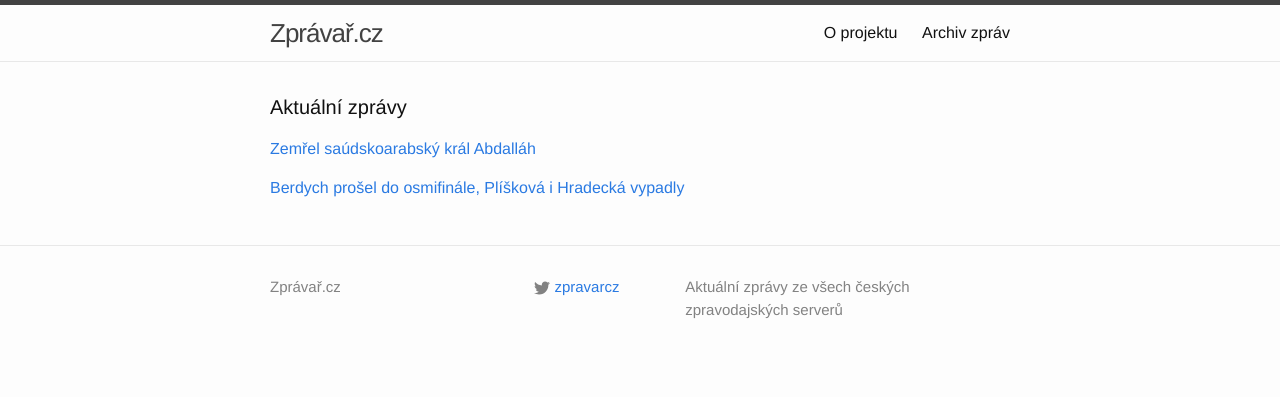
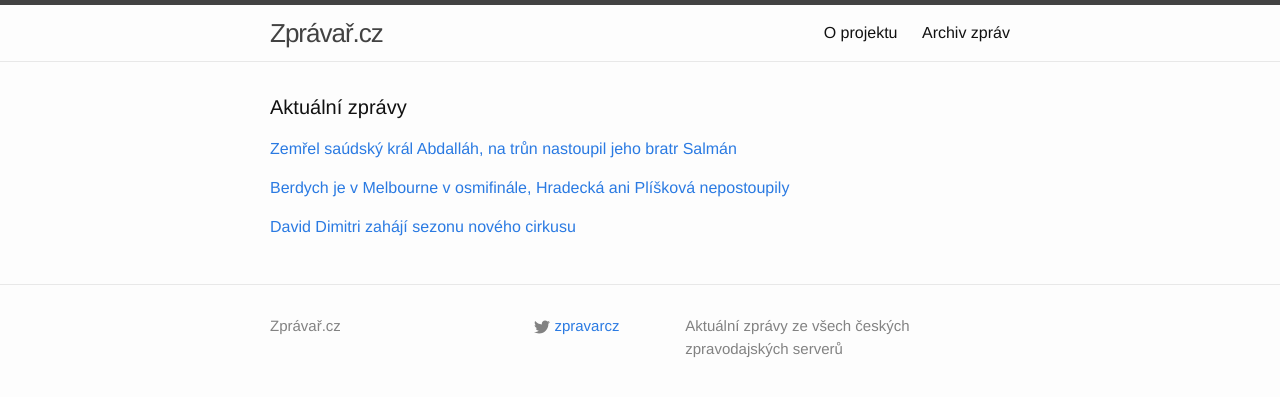
Before and after one commit to adliska/zpravar, a Jekyll site: the page built from index.html, in a window 1280 px wide. Shown: the top 397 px of the page. Built offline with Jekyll 4.4.1, drawn with Linux system fonts in a browser that asks for light colours.

Commit message:
zpravar news update

```diff
--- a/index.html
+++ b/index.html
@@ -5,9 +5,13 @@
 <div class="home">
     <h1 class="page-heading">Aktuální zprávy</h1>
 
-<p><a href="javascript:;" onclick="toggle_visibility('zpravy0')">Zemřel saúdskoarabský král Abdalláh</a></p>
+<p><a href="javascript:;" onclick="toggle_visibility('zpravy0')">Zemřel saúdský král Abdalláh, na trůn nastoupil jeho bratr Salmán</a></p>
 <div id="zpravy0" style="display:none">
 <ul>
+<li><a href=http://www.ceskatelevize.cz/ct24/svet/299170-zemrel-saudsky-kral-abdallah-na-trun-nastoupil-jeho-bratr-salman/>Zemřel saúdský král Abdalláh, na trůn nastoupil jeho bratr Salmán - www.ceskatelevize.cz</a></li>
+<li><a href=http://www.ceskatelevize.cz/ct24/svet/299170-saudsky-kral-abdallah-zemrel-na-trun-nastoupil-jeho-bratr-salman/>Saúdský král Abdalláh zemřel, na trůn nastoupil jeho bratr Salmán - www.ceskatelevize.cz</a></li>
+<li><a href=http://zahranicni.ihned.cz/c1-63426160-zemrel-saudsky-kral-abdallah-byl-spojencem-zapadu-v-boji-proti-al-kaide>Zemřel saúdský král Abdalláh. Byl spojencem Západu v boji proti Al-Káidě - zahranicni.ihned.cz</a></li>
+<li><a href=http://www.tyden.cz/rubriky/zahranici/asie-a-oceanie/zemrel-saudsky-kral-abdallah-vyznamny-spojenec-zapadu_331065.html>Zemřel saúdský král Abdalláh, významný spojenec Západu - www.tyden.cz</a></li>
 <li><a href=http://www.novinky.cz/zahranicni/blizky-a-stredni-vychod/359581-zemrel-saudskoarabsky-kral-abdallah.html>Zemřel saúdskoarabský král Abdalláh - www.novinky.cz</a></li>
 <li><a href=http://www.ceskatelevize.cz/ct24/svet/299170-saudsky-kral-abdallah-zemrel-na-trun-nastoupil-jeho-bratr/>Saúdský král Abdalláh zemřel, na trůn nastoupil jeho bratr - www.ceskatelevize.cz</a></li>
 <li><a href=http://www.novinky.cz/zahranicni/blizky-a-stredni-vychod/359581-zemrel-saudskoarabsky-kral-abdallah-nahradil-ho-bratr-salman.html>Zemřel saúdskoarabský král Abdalláh, nahradil ho bratr Salman - www.novinky.cz</a></li>
@@ -15,13 +19,21 @@
 <li><a href=http://echo24.cz/a/wjRqM>Zemřel saúdský král Abdalláh, spojenec USA a dodavatel ropy - echo24.cz</a></li>
 <li><a href=http://zpravy.aktualne.cz/zahranici/zemrel-saudsky-kral-abdallah-vyznamny-spojenec-zapadu/r~a55239a0a29111e4a10c0025900fea04/>Zemřel saúdský král Abdalláh, významný spojenec Západu - zpravy.aktualne.cz</a></li>
 </ul>
-</div><p><a href="javascript:;" onclick="toggle_visibility('zpravy1')">Berdych prošel do osmifinále, Plíšková i Hradecká vypadly </a></p>
+</div><p><a href="javascript:;" onclick="toggle_visibility('zpravy1')">Berdych je v Melbourne v osmifinále, Hradecká ani Plíšková nepostoupily</a></p>
 <div id="zpravy1" style="display:none">
 <ul>
+<li><a href=http://sport.idnes.cz/tenis-australina-open-0ux-/tenis.aspx?c=A150123_045132_tenis_vis>Berdych je v Melbourne v osmifinále, Hradecká ani Plíšková nepostoupily - sport.idnes.cz</a></li>
 <li><a href=http://www.sportovninoviny.cz/zpravy/berdych-prosel-do-osmifinale-pliskova-i-hradecka-vypadly/1172347>Berdych prošel do osmifinále, Plíšková i Hradecká vypadly  - www.sportovninoviny.cz</a></li>
 <li><a href=http://sport.idnes.cz/berdych-je-v-melbourne-v-osmifinale-hradecka-ani-pliskova-nepostoupily-13r-/tenis.aspx?c=A150123_045132_tenis_vis>Berdych je v Melbourne v osmifinále, Hradecká ani Plíšková nepostoupily - sport.idnes.cz</a></li>
 <li><a href=http://sport.aktualne.cz/dvacet-es-skvely-berdych-smetl-i-troickeho-pliskova-konci/r~0ac04d46a2af11e486b9002590604f2e/>Dvacet es! Skvělý Berdych smetl i Troického, Plíšková končí - sport.aktualne.cz</a></li>
 <li><a href=http://sport.aktualne.cz/berdych-smetl-i-troickeho-pliskova-s-hradeckou-vypadly/r~0ac04d46a2af11e486b9002590604f2e/>Berdych smetl i Troického, Plíšková s Hradeckou vypadly - sport.aktualne.cz</a></li>
 <li><a href=http://sport.aktualne.cz/berdych-smetl-i-troickiho-pliskova-s-hradeckou-vypadly/r~0ac04d46a2af11e486b9002590604f2e/>Berdych smetl i Troického, Plíšková s Hradeckou vypadly - sport.aktualne.cz</a></li>
 </ul>
+</div><p><a href="javascript:;" onclick="toggle_visibility('zpravy2')">David Dimitri zahájí sezonu nového cirkusu</a></p>
+<div id="zpravy2" style="display:none">
+<ul>
+<li><a href=http://www.denik.cz/ostatni_kultura/david-dimitri-zahaji-sezonu-noveho-cirkusu-20150123.html>David Dimitri zahájí sezonu nového cirkusu - www.denik.cz</a></li>
+<li><a href=http://www.rozhlas.cz/_zprava/hlavni-projekt-plzne-2015-zahaji-david-dimitri-v-manezi-se-sam-vystreli-z-dela--1446974>Hlavní projekt Plzně 2015 zahájí David Dimitri. V manéži se sám vystřelí z děla - www.rozhlas.cz</a></li>
+<li><a href=http://www.rozhlas.cz/_zprava/hlavni-projekt-plzne-2015-zahaji-akrobat-david-dimitri-v-manezi-se-sam-vystreli-z-dela--1446974>Hlavní projekt Plzně 2015 zahájí David Dimitri. V manéži se sám vystřelí z děla - www.rozhlas.cz</a></li>
+</ul>
 </div></div>
```
